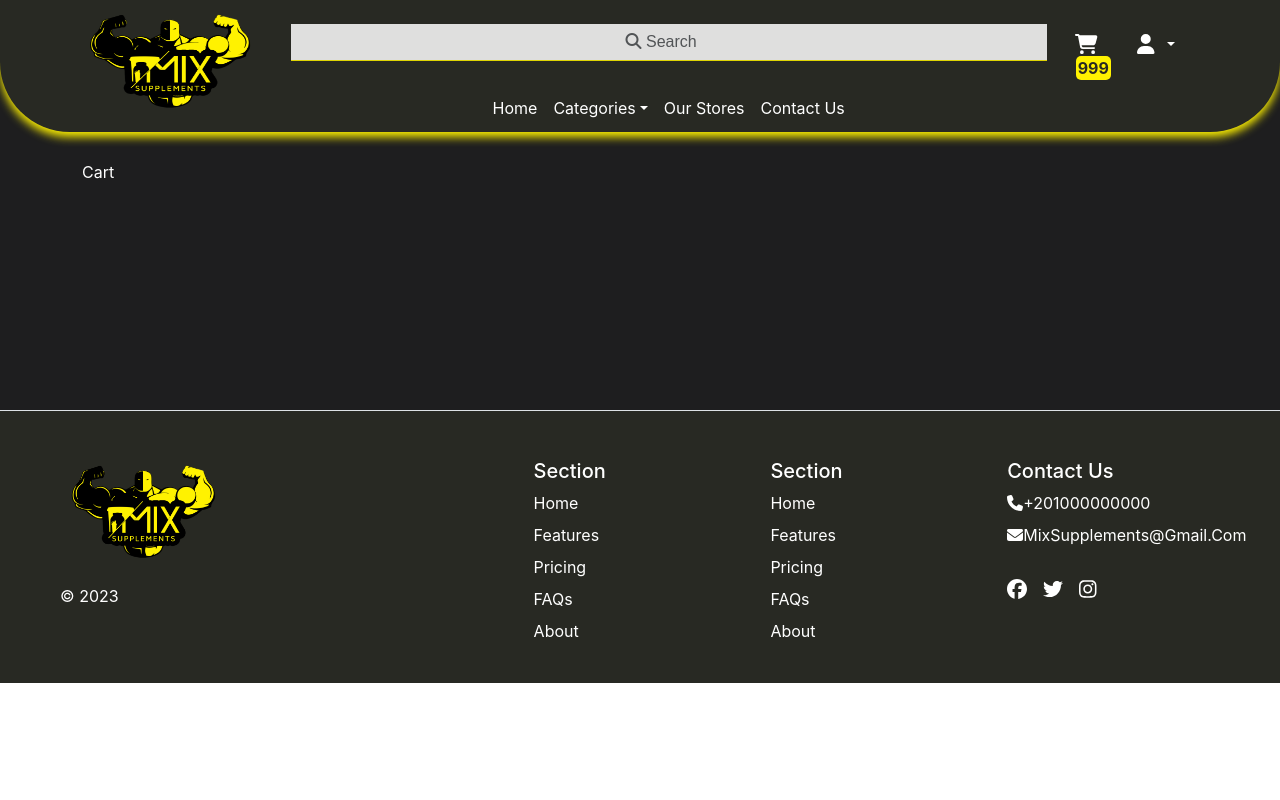
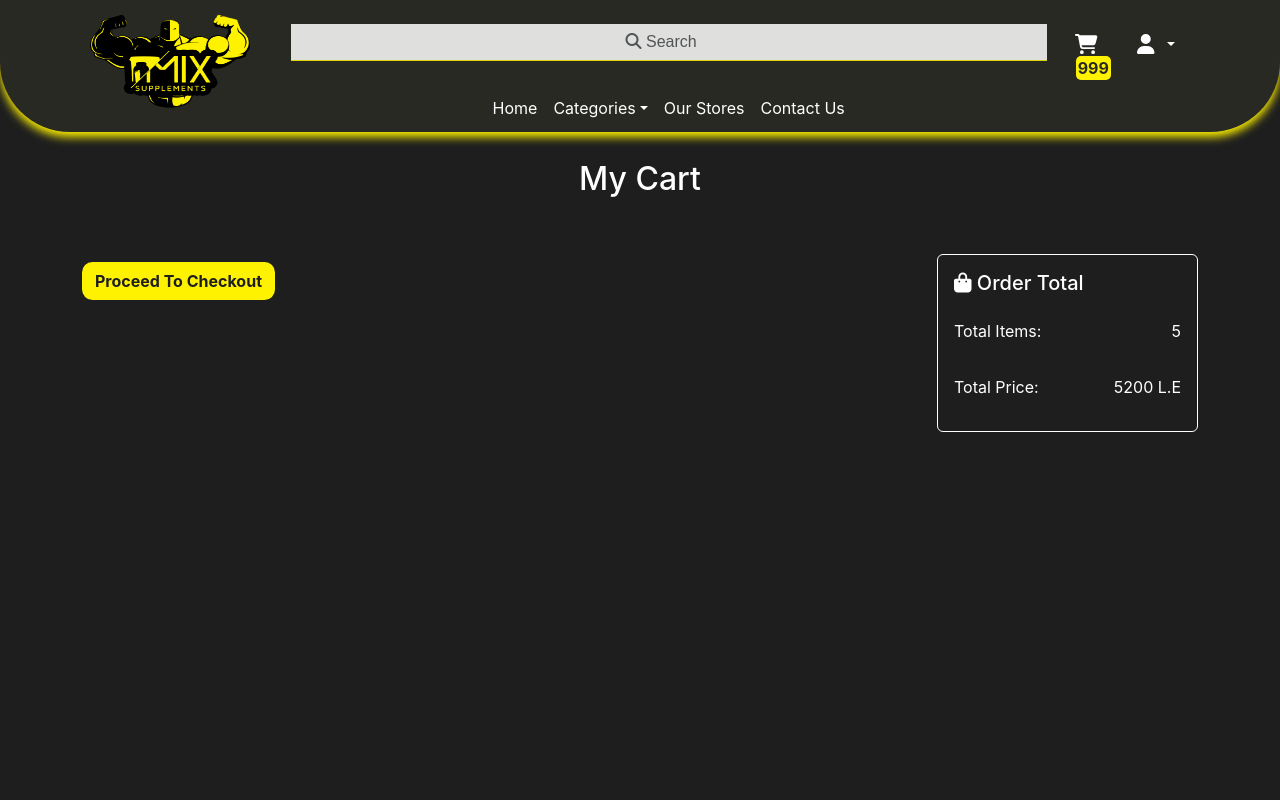
Before and after one commit to MixSupplements/Mix-Supplements-Front, a React (Create React App) app: page /cart in a window 1280 px wide. Shown: the top 800 px of the page. Built offline with nearby package versions, Linux system fonts and the light colour scheme.

Commit message:
initial Cart Page

```diff
--- a/src/pages/Cart/index.jsx
+++ b/src/pages/Cart/index.jsx
@@ -1,8 +1,26 @@
 const Cart = () => {
     return (
-        <>
-            Cart
-        </>
+        <div className="text-center vh-100">
+            <h2>My Cart</h2>
+            <div className="cart-content row pt-5">
+                <div className="cart-items text-start col-md-9">
+                    <button className="btn home-button">Proceed  To Checkout</button>
+                </div>
+                <div className="cart-total  col-md-3">
+                    <div className="border border-white p-3 text-start rounded-2">
+                        <h5><i class="fa-solid fa-bag-shopping"></i> Order Total</h5>
+                        <div className="row py-3">
+                            <span className="col-6">Total Items:</span>
+                            <span className="col-6 text-end">5</span>
+                        </div>
+                        <div className="row py-3">
+                            <span className="col-6">Total Price:</span>
+                            <span className="col-6 text-end">5200 L.E</span>
+                        </div>
+                    </div>
+                </div>
+            </div>
+        </div>
      );
 }
 
```
